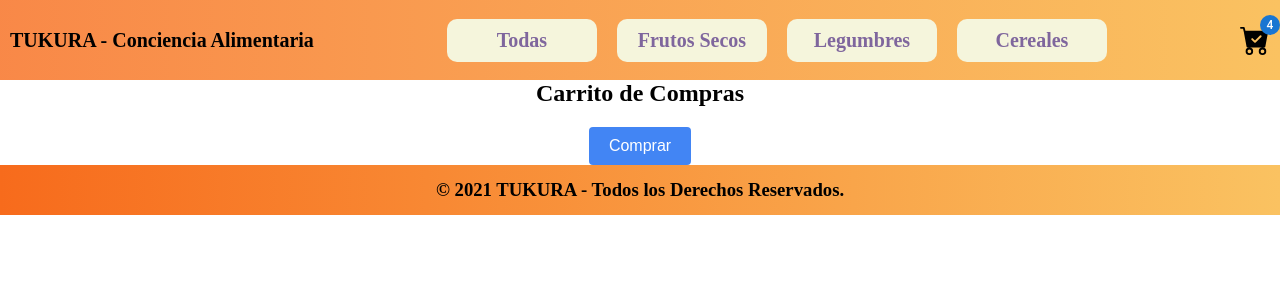
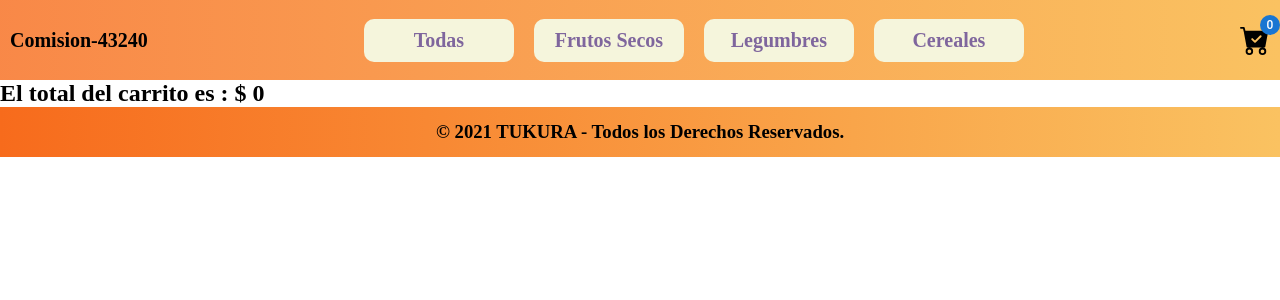
Before and after one commit to VanesaPorcelli/ericaPorcelli_React, a React (Vite) app: page /carrito in a window 1280 px wide. Shown: the top 300 px of the page. Built offline with nearby package versions, Linux system fonts and the light colour scheme.

Commit message:
context y rendering

```diff
--- a/package.json
+++ b/package.json
@@ -22,6 +22,8 @@
     "react-dom": "^18.2.0",
     "react-icons": "^4.8.0",
     "react-router-dom": "^6.12.0",
+    "react-spinners": "^0.13.8",
+    "sweetalert2": "^11.7.16",
     "yup": "^1.2.0"
   },
   "devDependencies": {
--- a/src/App.jsx
+++ b/src/App.jsx
@@ -2,10 +2,12 @@ import Layout from "./components/layout/Layout";
 
 import { BrowserRouter, Routes, Route } from "react-router-dom";
 import { menuRoutes } from "./components/routes/menuRoutes";
+import CartContextProvider from "./context/CartContext";
 
 const App = () => {
   return (
     <BrowserRouter>
+      <CartContextProvider>
         <Routes>
           <Route element={<Layout />}>
             {menuRoutes.map(({ id, path, Element }) => (
@@ -14,6 +16,7 @@ const App = () => {
           </Route>
           <Route path="*" element={<h1>404 not found</h1>} />
         </Routes>
+      </CartContextProvider>
     </BrowserRouter>
   );
 };
--- a/src/components/common/ItemCount.jsx
+++ b/src/components/common/ItemCount.jsx
@@ -1,17 +1,24 @@
 import "./ItemCount.css";
+import { Button } from "@mui/material";
 import { useCount } from "../hooks/useCount";
 
-export const ItemCount = ({ stock, initial, onAdd }) => {
+export const ItemCount = ({ stock, initial = 1, onAdd }) => {
   const { count, decrement, increment } = useCount(initial, stock);
 
   return (
     <>
       <div className="count--container">
-        <button onClick={decrement}>-</button>
-        <span>{count}</span>
-        <button onClick={increment}>+</button>
+        <Button variant="contained" onClick={decrement}>
+          -
+        </Button>
+        <h2>{count}</h2>
+        <Button variant="contained" onClick={increment}>
+          +
+        </Button>
 
-        <button onClick={() => onAdd(count)}>Agregar al carrito</button>
+        <Button variant="contained" onClick={() => onAdd(count)}>
+          Agregar al carrito
+        </Button>
       </div>
     </>
   );
--- a/src/components/layout/navbar/Navbar.jsx
+++ b/src/components/layout/navbar/Navbar.jsx
@@ -4,12 +4,17 @@ import styles from "./Navbar.module.css";
 
 import { Link } from "react-router-dom";
 import { menuNavigate } from "../../routes/menuNavigate";
+import { useContext } from "react";
+import { CartContext } from "../../../context/CartContext";
 
 const Navbar = () => {
+  const { getTotalItems } = useContext(CartContext);
+  let totalItems = getTotalItems();
+
   return (
     <>
       <div className={styles.containerNavbar}>
-        <Link to="/">TUKURA - Conciencia Alimentaria</Link>
+        <Link to="/">Comision-43240</Link>
         <ul className={styles.categories}>
           {menuNavigate.map(({ id, path, title }) => (
             <Link key={id} to={path}>
@@ -19,7 +24,7 @@ const Navbar = () => {
         </ul>
 
         <Link to="/carrito">
-          <Badge badgeContent={4} color="primary">
+          <Badge badgeContent={totalItems} showZero color="primary">
             <BsFillCartCheckFill size="30px" />
           </Badge>
         </Link>
--- a/src/components/pages/cart/CartContainer.jsx
+++ b/src/components/pages/cart/CartContainer.jsx
@@ -1,34 +1,62 @@
-import { useEffect } from "react";
-import { useNavigate } from "react-router-dom";
+import { useContext } from "react";
+import { CartContext } from "../../../context/CartContext";
+import Swal from "sweetalert2";
 
 const CartContainer = () => {
-  const navigate = useNavigate();
+  const { cart, clearCart, removeById, getTotalPrice } =
+    useContext(CartContext);
+  let total = getTotalPrice();
 
-  const realizarCompra = () => {
-    console.log("Se agregaron los productos");
-    // navegar
-    navigate("/");
+  // Alerta para vaciar carrito
+  const limpiar = () => {
+    Swal.fire({
+      title: "Deseas vaciar el carrito de compras?",
+      showDenyButton: true,
+      showCancelButton: false,
+      confirmButtonText: "Aceptar",
+      denyButtonText: `Cancelar`,
+    }).then((result) => {
+      if (result.isConfirmed) {
+        clearCart();
+        Swal.fire("Carrito vacío", "", "success");
+      } else if (result.isDenied) {
+        Swal.fire("Volver al carrito", "", "info");
+      }
+    });
   };
 
   return (
-    <div style={{ textAlign: "center" }}>
-      <h1 style={{ fontSize: "24px", marginBottom: "20px" }}>
-        Carrito de Compras
-      </h1>
-      <button
-        style={{
-          backgroundColor: "#4285F4",
-          color: "white",
-          padding: "10px 20px",
-          border: "none",
-          borderRadius: "4px",
-          cursor: "pointer",
-          fontSize: "16px",
-        }}
-        onClick={realizarCompra}
-      >
-        Comprar
-      </button>
+    <div>
+      {cart.map((product) => {
+        return (
+          <div key={product.id}>
+            <h2>{product.title}</h2>
+            <h3>$ {product.price}</h3>
+            <h3>{product.quantity}</h3>
+            <button
+              onClick={() => {
+                Swal.fire({
+                  title: "Estas seguro de eliminar el producto?",
+                  icon: "warning",
+                  showCancelButton: true,
+                  confirmButtonColor: "#3085d6",
+                  cancelButtonColor: "#d33",
+                  confirmButtonText: "Si, eliminar",
+                }).then((result) => {
+                  if (result.isConfirmed) {
+                    removeById(product.id);
+                    Swal.fire("Producto eliminado!");
+                  }
+                });
+              }}
+            >
+              Eliminar
+            </button>
+          </div>
+        );
+      })}
+      <h2>El total del carrito es : $ {total}</h2>
+      {cart.length > 0 && <button onClick={limpiar}>Limpiar carrito</button>}
     </div>
   );
 };
--- a/src/components/pages/productDetail/ProductDetail.jsx
+++ b/src/components/pages/productDetail/ProductDetail.jsx
@@ -1,29 +1,20 @@
 import { ItemCount } from "../../common/ItemCount";
 
-const ProductDetail = ({ productSelected }) => {
-  const onAdd = (cantidad) => {
-    let data = {
-      ...productSelected,
-      quantity: cantidad,
-    };
-
-    console.log(data);
-  };
-
+const ProductDetail = ({ productSelected, cantidad, onAdd }) => {
   return (
     <>
       <div>
         <h2>{productSelected.title}</h2>
-        <img
-          src={productSelected.img}
-          alt=""
-          style={{ width: "350px", height: "auto" }}
-        />
+        <img src={productSelected.img} alt="" />
       </div>
       {productSelected.stock > 0 ? (
-        <ItemCount stock={productSelected.stock} initial={1} onAdd={onAdd} />
+        <ItemCount
+          stock={productSelected.stock}
+          initial={cantidad}
+          onAdd={onAdd}
+        />
       ) : (
-        <h3>Momentáneamente no hay stock</h3>
+        <h3>No hay stock</h3>
       )}
     </>
   );
--- a/src/components/pages/productDetail/ProductDetailContainer.jsx
+++ b/src/components/pages/productDetail/ProductDetailContainer.jsx
@@ -1,15 +1,33 @@
-import { useEffect, useState } from "react";
+import { useContext, useEffect, useState } from "react";
 import ProductDetail from "./ProductDetail";
 import { products } from "../../../productsMock";
 import { useParams } from "react-router-dom";
-
+import { CartContext } from "../../../context/CartContext";
+import Swal from "sweetalert2";
 
 const ProductDetailContainer = () => {
   const [productSelected, setProductSelect] = useState({});
 
-   const { id } = useParams()
-   console.log(id)
+  const { addToCart, getTotalQuantityById } = useContext(CartContext);
 
+  const { id } = useParams();
+
+  const cantidad = getTotalQuantityById(id);
+  const onAdd = (cantidad) => {
+    let data = {
+      ...productSelected,
+      quantity: cantidad,
+    };
+
+    addToCart(data);
+    Swal.fire({
+      position: "center",
+      icon: "success",
+      title: "Producto agregado con éxito!",
+      showConfirmButton: false,
+      timer: 1800,
+    });
+  };
 
   useEffect(() => {
     let productFind = products.find((product) => product.id === +id);
@@ -23,8 +41,14 @@ const ProductDetailContainer = () => {
       .catch((err) => console.log(err));
   }, [id]);
 
-
-  return <ProductDetail productSelected={productSelected}  />;
+  return (
+    <ProductDetail
+      cantidad={cantidad}
+      productSelected={productSelected}
+      addToCart={addToCart}
+      onAdd={onAdd}
+    />
+  );
 };
 
 export default ProductDetailContainer;
--- a/src/components/pages/productsList/ProductsListContainer.jsx
+++ b/src/components/pages/productsList/ProductsListContainer.jsx
@@ -2,20 +2,29 @@ import { useEffect, useState } from "react";
 import ProductsListPresentacional from "./ProductsListPresentacional";
 import { products } from "../../../productsMock";
 import { useParams } from "react-router";
+import { GridLoader } from "react-spinners";
+
+const objetoLoader = {
+  display: "block",
+  margin: "150px",
+
+};
 
 const ProductsListContainer = () => {
   const [items, setItems] = useState([]);
 
   const { categoryName } = useParams();
+  console.log(items.length);
 
   useEffect(() => {
-
     let productosFiltrados = products.filter(
       (product) => product.category === categoryName
     );
 
     const tarea = new Promise((resolve) => {
-      resolve(categoryName ? productosFiltrados : products);
+      setTimeout(() => {
+        resolve(categoryName ? productosFiltrados : products);
+      }, 500);
     });
 
     tarea
@@ -23,10 +32,24 @@ const ProductsListContainer = () => {
       .catch((rechazo) => {
         console.log(rechazo);
       });
-
   }, [categoryName]);
 
-  return <ProductsListPresentacional items={items} />;
+  if (items.length === 0) {
+    return (
+      <div style={{ width: "100%", display: "flex", justifyContent: "center" }}>
+        <GridLoader cssOverride={objetoLoader} color="orange" />
+      </div>
+    );
+  }
+
+  return (
+    <div>
+      <ProductsListPresentacional items={items} />
+      {}
+
+      {}
+    </div>
+  );
 };
 
 export default ProductsListContainer;
--- /dev/null
+++ b/src/context/CartContext.jsx
@@ -0,0 +1,83 @@
+import { createContext, useState } from "react";
+
+export const CartContext = createContext();
+
+// componente proveedor
+const CartContextProvider = ({ children }) => {
+  const [cart, setCart] = useState(
+    JSON.parse(localStorage.getItem("cart")) || []
+  );
+
+  const addToCart = (newProduct) => {
+    // preguntar si existe
+    let exist = isInCart(newProduct.id);
+
+    if (exist) {
+      let newArray = cart.map((product) => {
+        if (product.id === newProduct.id) {
+          return {
+            ...product,
+            quantity: newProduct.quantity,
+          };
+        } else {
+          return product;
+        }
+      });
+      setCart(newArray);
+      localStorage.setItem("cart", JSON.stringify(newArray));
+    } else {
+      setCart([...cart, newProduct]);
+      localStorage.setItem("cart", JSON.stringify([...cart, newProduct]));
+    }
+  };
+
+  const isInCart = (id) => {
+    // 2
+    let exist = cart.some((prod) => prod.id === id);
+    return exist;
+  };
+
+  const clearCart = () => {
+    setCart([]);
+    localStorage.removeItem("cart");
+  };
+
+  const removeById = (id) => {
+    let newArray = cart.filter((product) => product.id !== id);
+    setCart(newArray);
+    localStorage.setItem("cart", JSON.stringify(newArray));
+  };
+  const getTotalQuantityById = (id) => {
+    let producto = cart.find((prod) => prod.id === +id);
+    console.log(producto?.quantity);
+    return producto?.quantity;
+  };
+
+  const getTotalItems = () => {
+    let total = cart.reduce((acc, elemento) => {
+      return acc + elemento.quantity;
+    }, 0);
+    return total;
+  };
+
+  const getTotalPrice = () => {
+    let total = cart.reduce((acc, elemento) => {
+      return acc + elemento.quantity * elemento.price;
+    }, 0);
+    return total;
+  };
+
+  let data = {
+    cart,
+    addToCart,
+    clearCart,
+    removeById,
+    getTotalQuantityById,
+    getTotalItems,
+    getTotalPrice,
+  };
+
+  return <CartContext.Provider value={data}> {children} </CartContext.Provider>;
+};
+
+export default CartContextProvider;
```
Also changed, not shown: 1 other file (tests, documents, lock files or other folders). Lines whose indentation alone changed are shown as unchanged.
